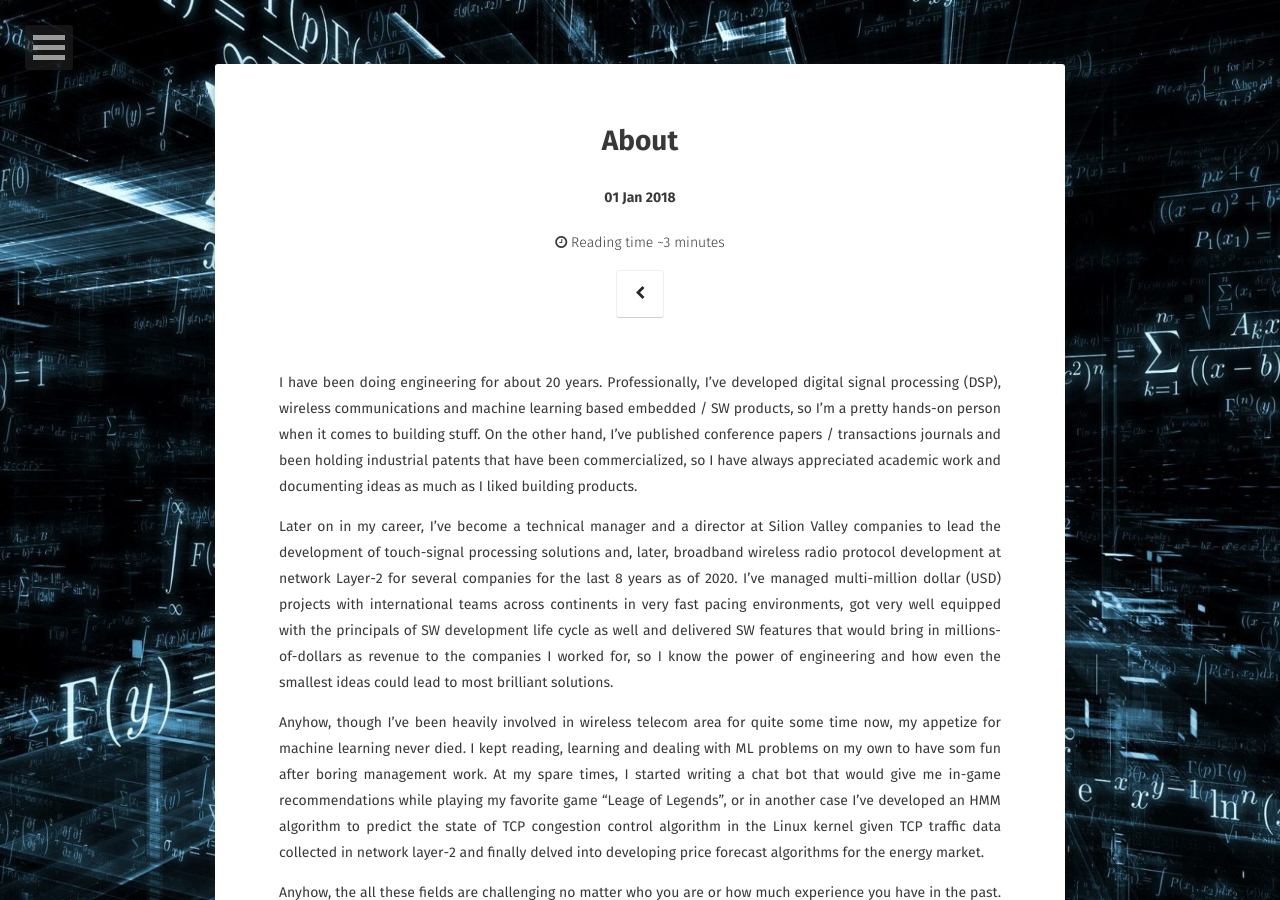
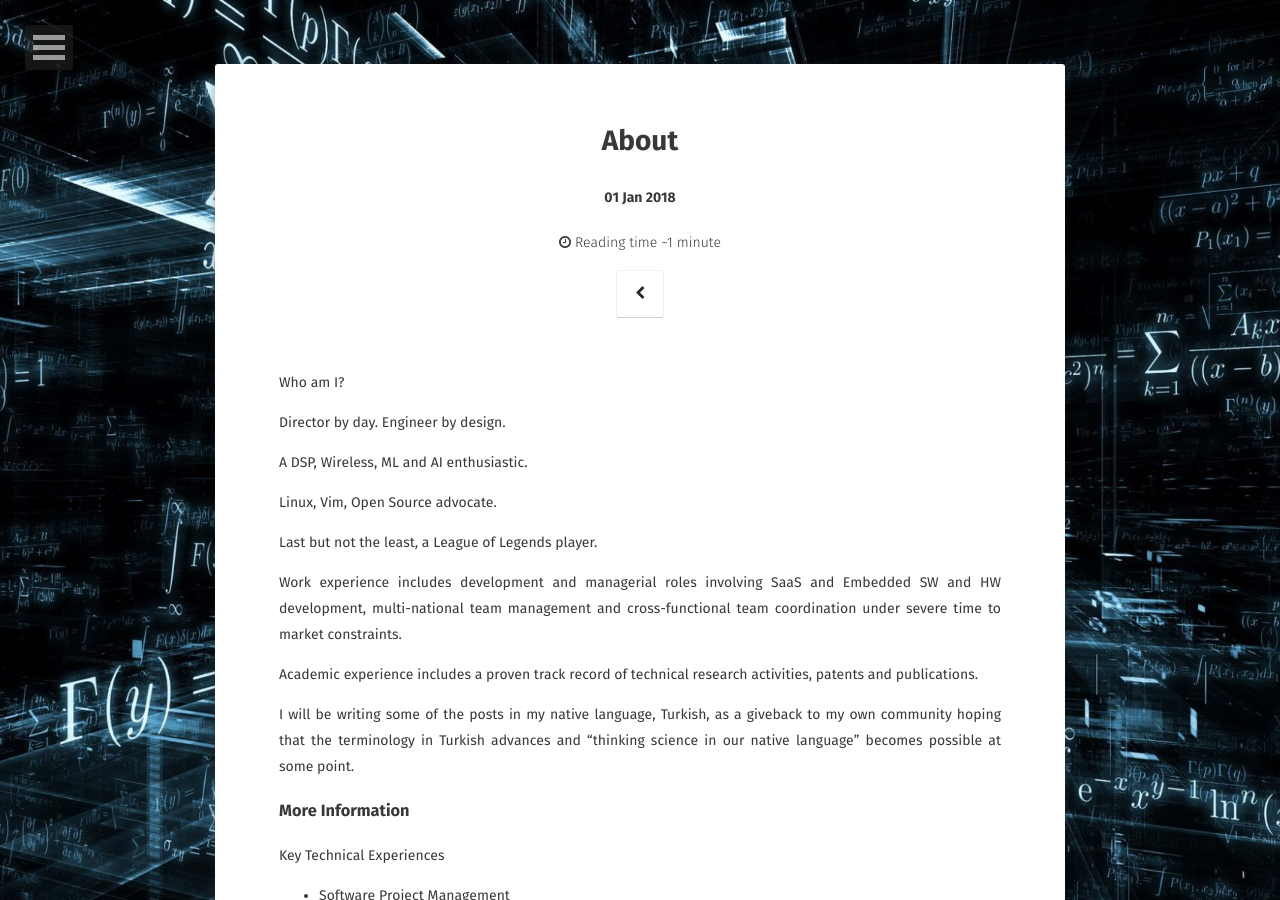
Before and after one commit to tayyarg/tayyarg.github.io, a Jekyll site: the page built from _posts/2018-01-01-about.md, in a window 1280 px wide and 900 px high. Built offline with Jekyll 4.4.1, drawn with Linux system fonts in a browser that asks for light colours; some web fonts are replaced; comment, search, counter and statistics services are not loaded; some of the changed text lies outside the part shown.

Commit message:
metin guncellemesi

```diff
--- a/_posts/2018-01-01-about.md
+++ b/_posts/2018-01-01-about.md
@@ -3,13 +3,19 @@ layout: post
 title: About
 ---
 
-I have been doing engineering for about 20 years. Professionally, I've developed digital signal processing (DSP), wireless communications and machine learning based embedded / SW products, so I'm a pretty hands-on person when it comes to building stuff. On the other hand, I've published conference papers / transactions journals and been holding industrial patents that have been commercialized, so I have always appreciated academic work and documenting ideas as much as I liked building products.
+Who am I?
 
-Later on in my career, I've become a technical manager and a director at Silion Valley companies to lead the development of touch-signal processing solutions and, later, broadband wireless radio protocol development at network Layer-2 for several companies for the last 8 years as of 2020. I've managed multi-million dollar (USD) projects with international teams across continents in very fast pacing environments, got very well equipped with the principals of SW development life cycle as well and delivered SW features that would bring in millions-of-dollars as revenue to the companies I worked for, so I know the power of engineering and how even the smallest ideas could lead to most brilliant solutions.
+Director by day. Engineer by design.
 
-Anyhow, though I've been heavily involved in wireless telecom area for quite some time now, my appetize for machine learning never died. I kept reading, learning and dealing with ML problems on my own to have som fun after boring management work. At my spare times, I started writing a chat bot that would give me in-game recommendations while playing my favorite game "Leage of Legends", or in another case I've developed an HMM algorithm to predict the state of TCP congestion control algorithm in the Linux kernel given TCP traffic data collected in network layer-2  and finally delved into developing price forecast algorithms for the energy market.
+A DSP, Wireless, ML and AI enthusiastic.
 
-Anyhow, the all these fields are challenging no matter who you are or how much experience you have in the past. There are tens of books and thousands of papers to read to cover those spaces. Even simple equations took years berofe they started making sense to me. When I heard a college Professor, well-known in his area of work, confessing the same, I thought, everyone who enters these fields must have been feeling the same. Hence, I decided to write my own experiences in DSP, Wireless and ML as an attempt to simplify the material to let everyone get a grasp of the fundamental ideas even if they will never temper with the further details of some branches of these fields and remind some of the important stuff to myself.
+Linux, Vim, Open Source advocate.
+
+Last but not the least, a League of Legends player.
+
+Work experience includes development and managerial roles involving SaaS and Embedded SW and HW development, multi-national team management and cross-functional team coordination under severe time to market constraints.
+
+Academic experience includes a proven track record of technical research activities, patents and publications.
 
 I will be writing some of the posts in my native language, Turkish, as a giveback to my own community hoping that the terminology in Turkish advances and "thinking science in our native language" becomes possible at some point.
 
@@ -22,30 +28,9 @@ Key Technical Experiences
 * Embedded Systems SW/HW
 * Hands-on Development
 
-in the following technical areas:
-
-* Wireless Protocol Development
-    - Layer-2 (MAC)
-* Broadband Wireless Baseband Receiver Development
-    - OFDM receiver
-    - Channel modeling and noise mitigation
-    - Channel Coding (LDPC, Viterbi, e.g.)
-* Digital Signal Processing (DSP)
-    - Voice Codecs
-    - Noise Cancellation
-    - Narrowband modems
-* Machine Learning
-    - Non-intrusive Load Monitoring (NILM)
-    - Recommendation systems
-    - Electricity Price Forecasting (RNN, ARMA, Prophet, MC, etc.)
-    - Active Queue Management (HMMs)
-* Linux Kernel Development
-    - Network Stack only
-
 Business Skills
 
 * Entrepreneurship
-* Problem solving
 * Leadership
 * Team Building
 * Driving innovation
```
Also changed, not shown: _posts/2020-03-15-markov-zincir-monte-carlo.md (+1 -2 lines).
